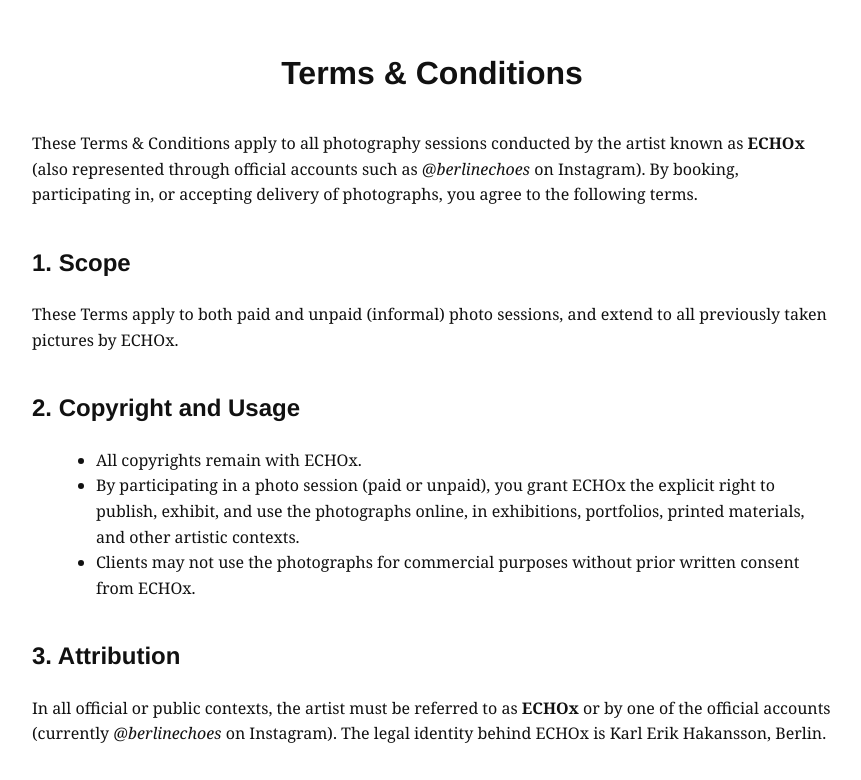
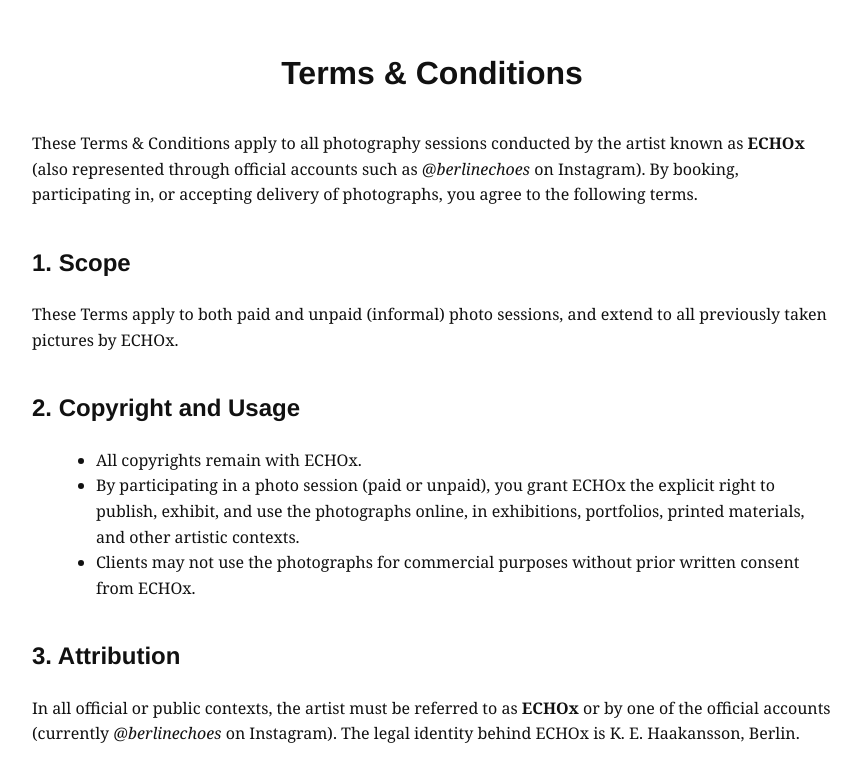
Before and after one commit to ECHOxAI-tech/echox-terms, a plain HTML site: page index.html in a window 1280 px wide. Shown: the top 780 px of the page, without its empty margins (208-1069 px from the left). Drawn offline with Linux system fonts and the light colour scheme.

Commit message:
Update index.html

```diff
--- a/index.html
+++ b/index.html
@@ -52,7 +52,7 @@
   </ul>
 
   <h2>3. Attribution</h2>
-  <p>In all official or public contexts, the artist must be referred to as <strong>ECHOx</strong> or by one of the official accounts (currently <em>@berlinechoes</em> on Instagram). The legal identity behind ECHOx is Karl Erik Hakansson, Berlin.</p>
+  <p>In all official or public contexts, the artist must be referred to as <strong>ECHOx</strong> or by one of the official accounts (currently <em>@berlinechoes</em> on Instagram). The legal identity behind ECHOx is K. E. Haakansson, Berlin.</p>
 
   <h2>4. Pricing & Payment</h2>
   <ul>
```
